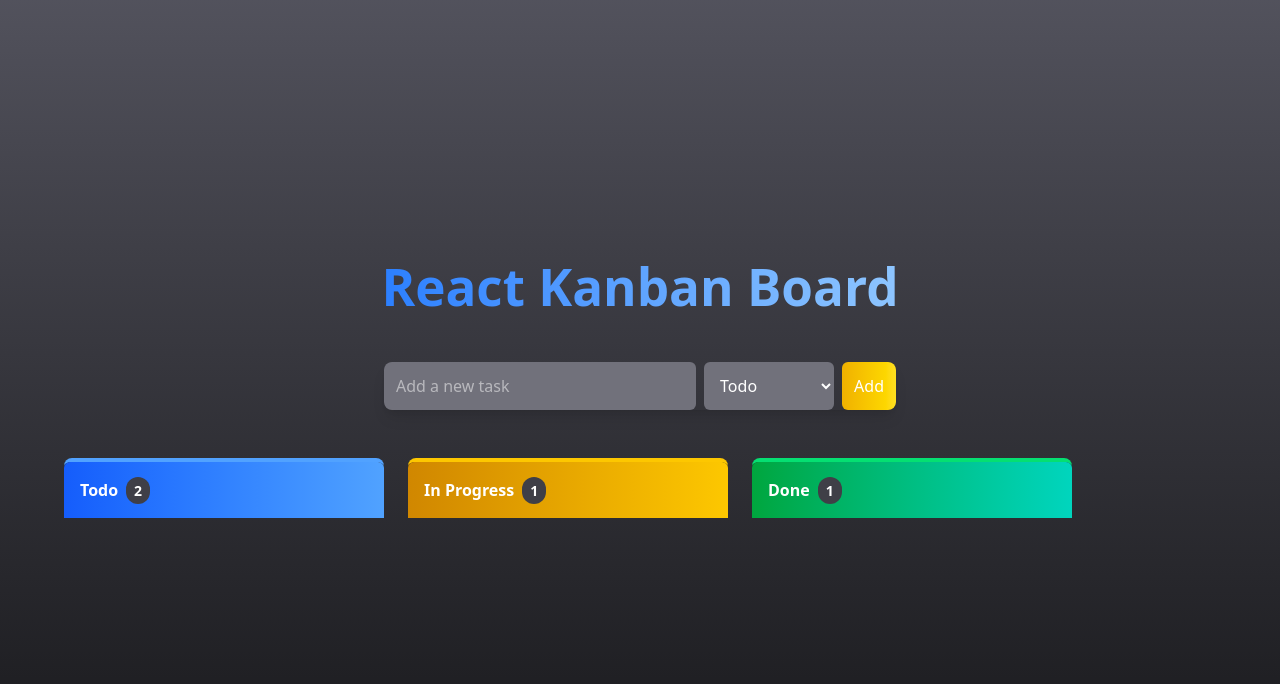
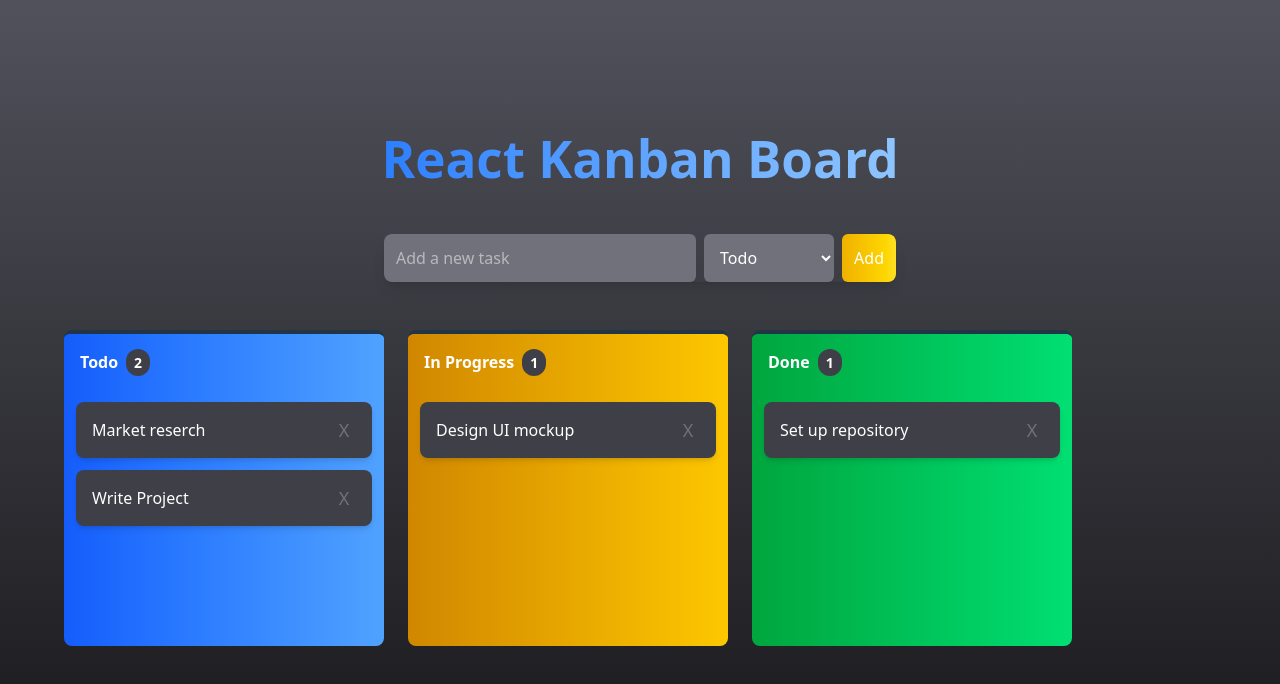
Before and after one commit to Hiroyuki-Ishige/kanbanBoardArrange, a React (Vite) app: page / in a window 1280 px wide. Shown: the top 684 px of the page. Built offline with nearby package versions, Linux system fonts and the light colour scheme.

Commit message:
Add KanbanBoard React app

```diff
--- a/src/App.tsx
+++ b/src/App.tsx
@@ -89,7 +89,7 @@ function App() {
       border: "border-yellow-400"
     },
     done: {
-      header: "bg-gradient-to-r from-green-600 to-teal-400",
+      header: "bg-gradient-to-r from-green-600 to-green-400",
       border: "border-green-400"
     }
   }
@@ -123,6 +123,7 @@ function App() {
 
             {/* Select box for choosing column */}
             <select value={activeColumns}
+              onChange={(e) => setActiveColumns(e.target.value as "todo" | "inProgress" | "done")}
               className='p-3 bg-zinc-500 text-white border-0 border-zinc-600 rounded-md ml-2'
             >
 
@@ -145,13 +146,37 @@ function App() {
           <div className='flex gap-6 overflow-x-auto pb-6 w-full'>
             {Object.keys(columns).map((columnId) => (
               <div key={columnId}
-                className={`flex-shrink-0 w-80 bg-zinc-800 rounded-lg shadow-x1 border-t-4 ${columnStyles[columnId as keyof typeof columnStyles].border ?? ""}`}
+                className={`flex-shrink-0 w-80 bg-zinc-800 rounded-lg shadow-x1 border-t-4 ${columnStyles[columnId as keyof typeof columnStyles].header ?? ""}`}
                 onDragOver={(e) => handleDragOver(e, columnId as "todo" | "inProgress" | "done")}
                 onDrop={(e) => handleDrop(e, columnId as "todo" | "inProgress" | "done")}
               >
-                <div className={`p-4 text-white font-bold text-x1 rounded-t-md ${columnStyles[columnId as keyof typeof columnStyles].header}`}>
+                <div className={`p-4 text-white font-bold text-x1 rounded-t-md
+                  ${columnStyles[columnId as keyof typeof columnStyles].header}
+                  `}>
                   {columns[columnId as keyof typeof columns].name}
                   <span className='ml-2 px-2 py-1 bg-zinc-700 bg-opacity-50 rounded-full text-sm'>{columns[columnId as keyof typeof columns].items.length}</span>
+                </div>
+
+                {/* List of tasks */}
+                <div className='p-3 min-h-64'>
+                  {columns[columnId as keyof typeof columns].items.length === 0 ? (
+                    <div className='text-center py-10 text-white italic text-lg'>Drop tasks here</div>
+                  ) : (
+                    columns[columnId as keyof typeof columns].items.map((item) => (
+                      <div key={item.id} className='p-4 mb-3 bg-zinc-700 text-white rounded-lg shadow-md cursor-move flex items-center justify-between transform transition-all duration-300 hover:scale-105 hover:shadow-lg '
+                      draggable={true}
+                      onDragStart={() => handleDragStart(columnId as keyof typeof columns, item)}>
+                        <span className='mr-2'>{item.content}</span>
+
+                      {/* delete button */}
+                      <button onClick={() => removeTask(columnId as keyof typeof columns, item.id)}
+                        className='text-zinc-500 hover:text-red-400 transition-colors duration-300 w-6 h-6 flex items-center justify-center round-full hover:bg-zinc-600 '>
+                          <span className='text-lg cursor-pointer'>X</span>
+
+                      </button>
+                      </div>
+                    ))
+                  )}
                 </div>
               </div>
             ))}
@@ -166,4 +191,4 @@ function App() {
 
 export default App
 
-//TODO studay <select/> from line 115
+//TODO studay onDragOver in line 149
```
